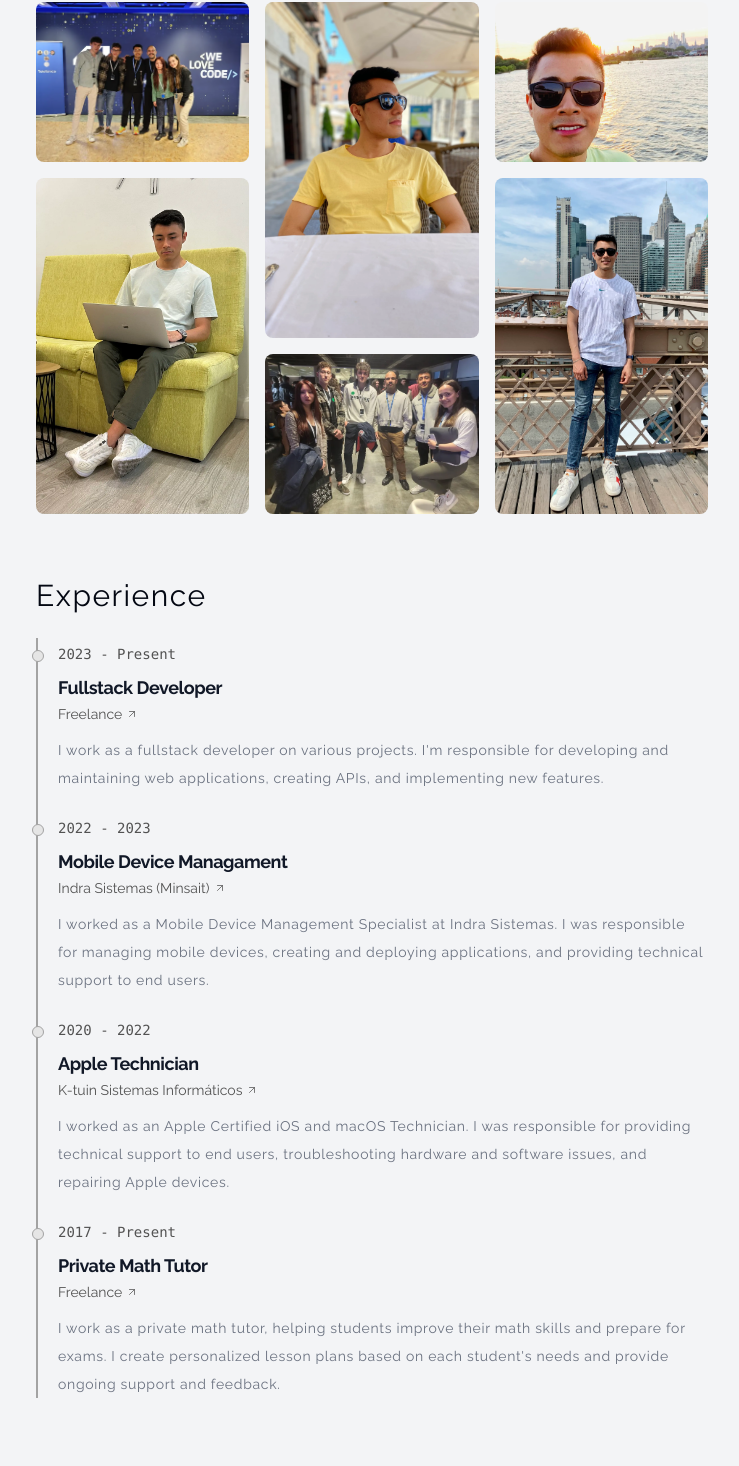
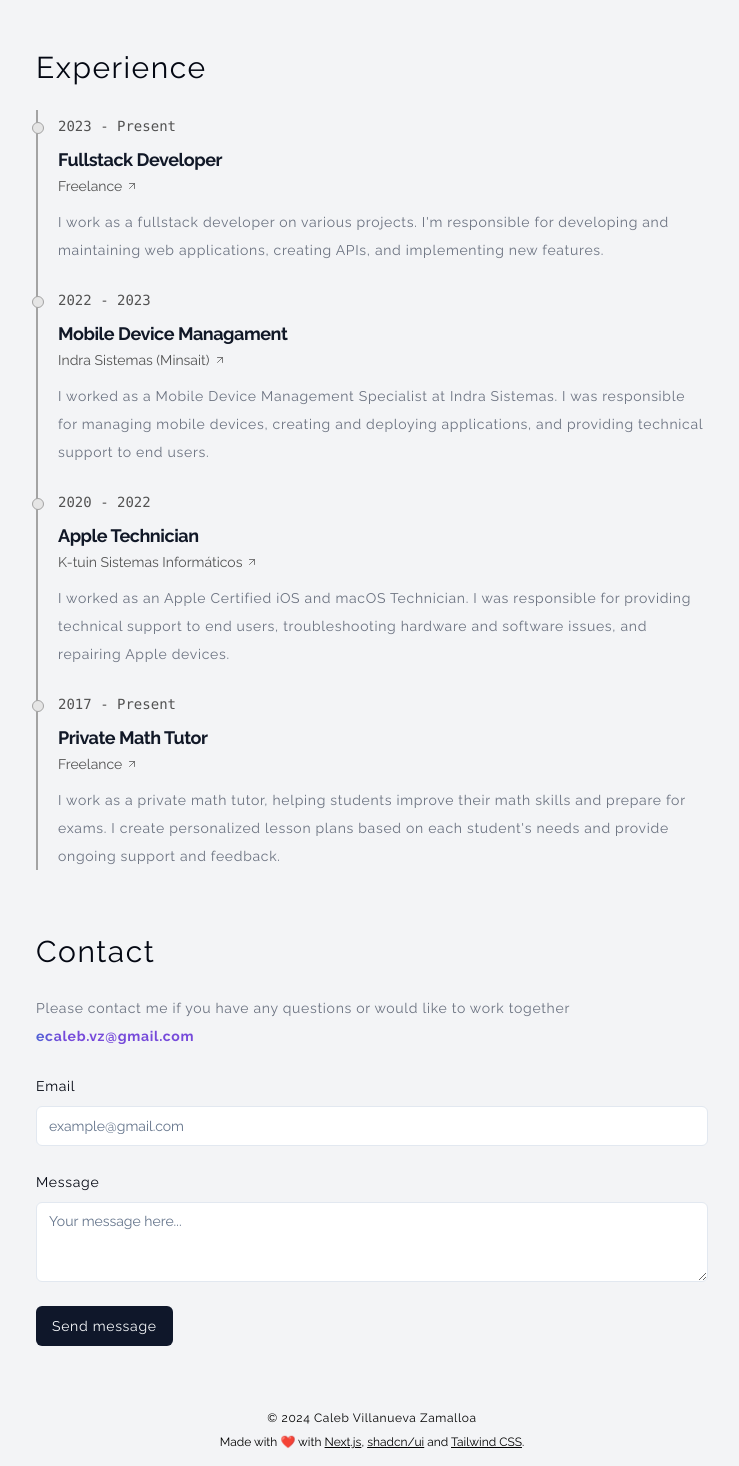
Before and after one commit to ecaleb97/ecaleb.dev, a Next.js app: page / in a window 1280 px wide. Shown: the part 342-1808 px from the top of the page, without its empty margins (268-1007 px from the left). Built offline with nearby package versions, Linux system fonts and the light colour scheme.

Commit message:
refactor: Remove unused components and update layout in page.tsx

```diff
--- a/src/app/page.tsx
+++ b/src/app/page.tsx
@@ -11,9 +11,9 @@ export default function Home() {
     <main className='flex flex-col items-center px-5'>
       <div className='max-w-[42rem]'>
         <Intro />
-        <BentoGrid />
+        {/* <BentoGrid /> */}
         <Experience />
-        <About />
+        {/* <About /> */}
         <Contact />
       </div>
     </main>
```
